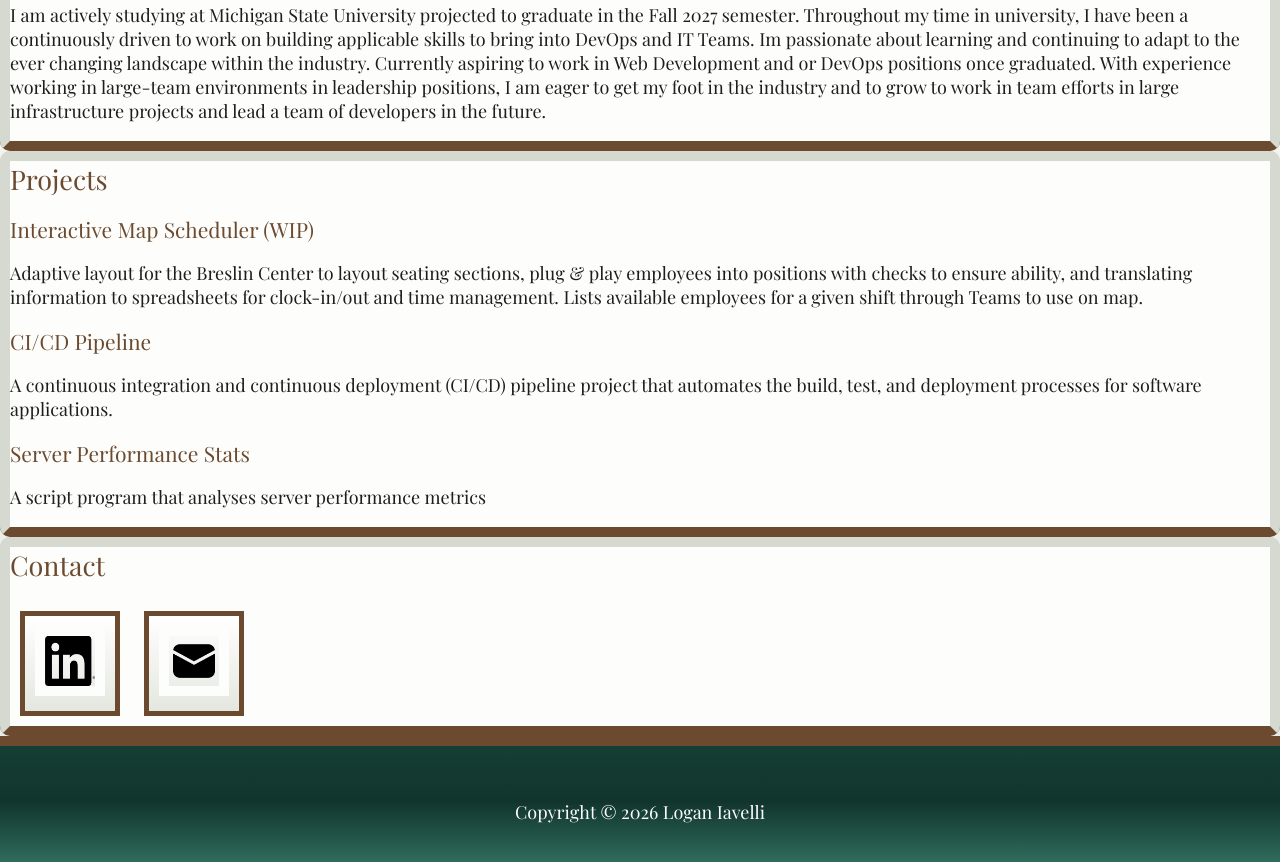
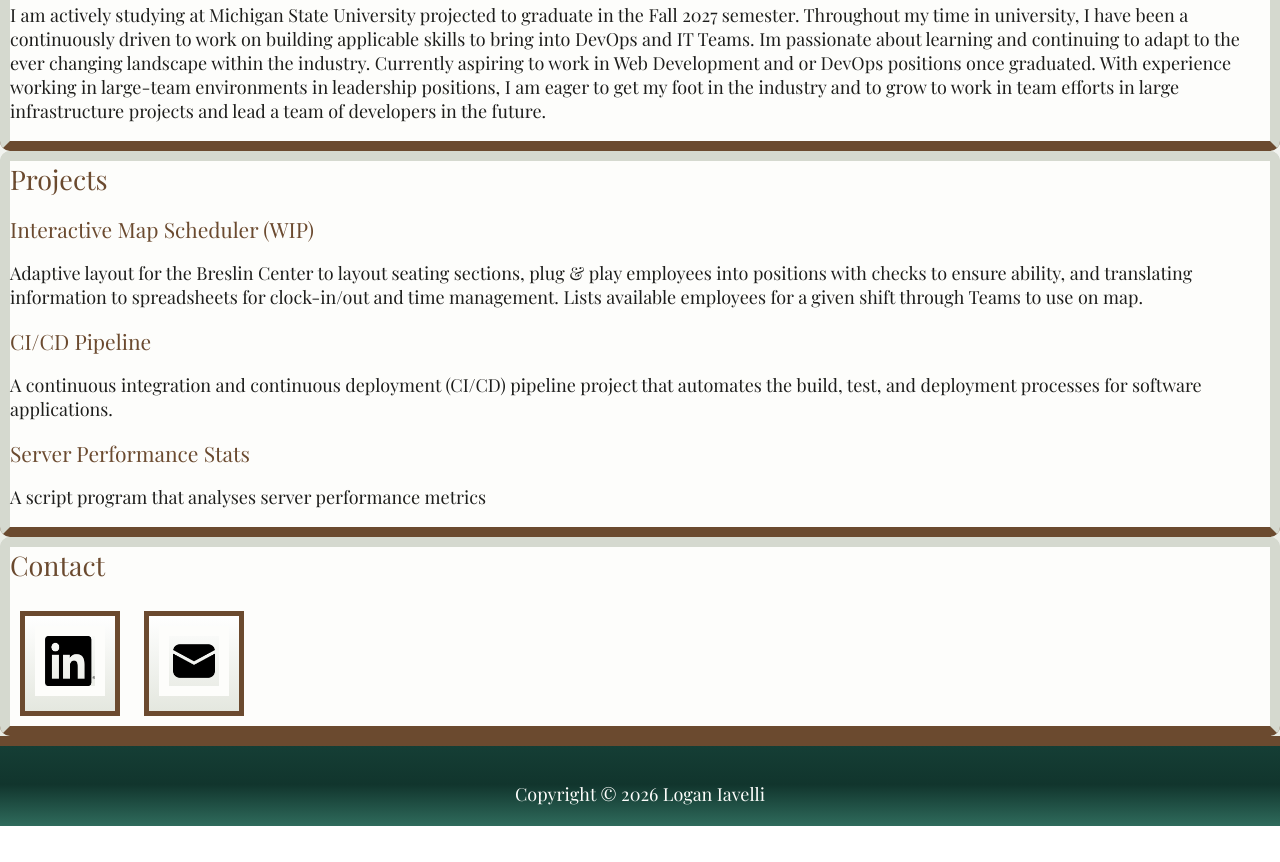
Before and after one commit to LoganIavelli/portfolio, a plain HTML site: page index.html in a window 1280 px wide. Shown: the part 616-1478 px from the top of the page. After the commit the page ends 1442 px from the top, so only its background shows below. Drawn offline with Linux system fonts and the light colour scheme.

Commit message:
Added ruleset for paragraph in footer and a hover pseudo-class selector giving clickable components movement as if they are being pushed down.

```diff
--- a/style.css
+++ b/style.css
@@ -66,6 +66,12 @@ nav a, address a {
   border: 5px solid var(--brown);
 }
 
+/* pseudo-class selector to give movement to clickable components on website */
+nav a:hover, address a:hover {
+  color: var(--green);
+  transform: translateY(2px)
+}
+
 section {
   margin: 0;
   padding: 0;
@@ -105,7 +111,16 @@ footer {
   border-top: 10px solid var(--brown);
 }
 
+footer p {
+  max-width: none;
+  margin: 0;
+  font-size: 1;
+  color: var(--white);
+}
+
 img {
   max-width: 100%;
   border: 10px solid var(--white);
 }
+
+/* custom properties */
```
